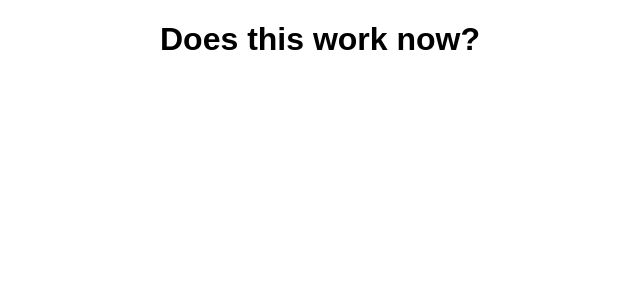
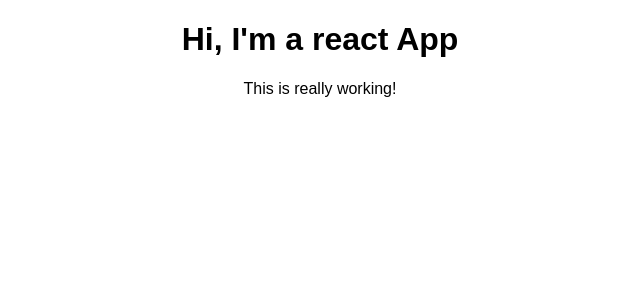
Before and after one commit to RonRofe/react_course, a React (Create React App) app: page / in a window 1280 px wide. Shown: the top 300 px of the page, without its empty margins (320-960 px from the left). Built offline with nearby package versions, Linux system fonts and the light colour scheme.

Commit message:
root element restriction

```diff
--- a/src/App.js
+++ b/src/App.js
@@ -3,12 +3,13 @@
 
 class App extends Component {
   render() {
-    // return (
-    //   <div className="App">
-    //     <h1>Hi, I'm a react App</h1>
-    //   </div>
-    // );
-    return React.createElement('div', { className: 'App' }, '', React.createElement('h1', null, 'Does this work now?'));
+    return (
+      <div className="App">
+        <h1>Hi, I'm a react App</h1>
+        <p>This is really working!</p>
+      </div>
+    );
+    // return React.createElement('div', { className: 'App' }, '', React.createElement('h1', null, 'Does this work now?'));
   }
 }
 
```
